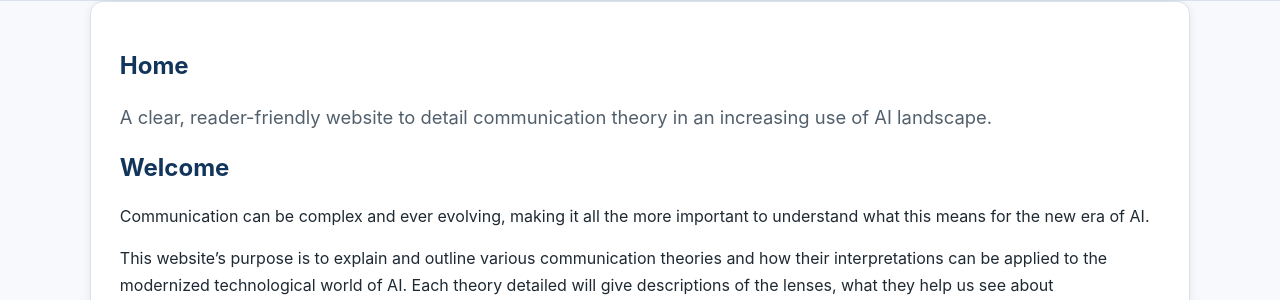
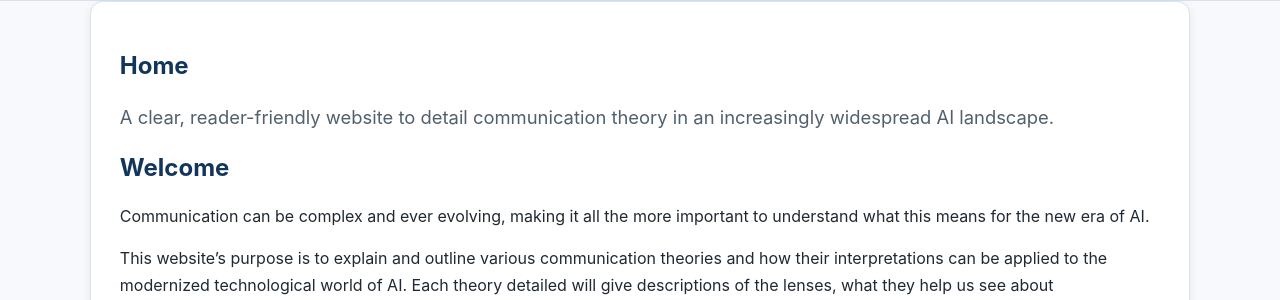
Before and after one commit to annaolszowy27/comm-primer, a Jekyll site: the page built from index.md, in a window 1280 px wide. Shown: the part 220-520 px from the top of the page. Built offline with Jekyll 4.4.1, drawn with Linux system fonts in a browser that asks for light colours.

Commit message:
Update lead text for clarity and accuracy

```diff
--- a/index.md
+++ b/index.md
@@ -1,6 +1,6 @@
 ---
 title: Home
-lead: "A clear, reader-friendly website to detail communication theory in an increasing use of AI landscape."
+lead: "A clear, reader-friendly website to detail communication theory in an increasingly widespread AI landscape."
 ---
 
 ## Welcome
```
